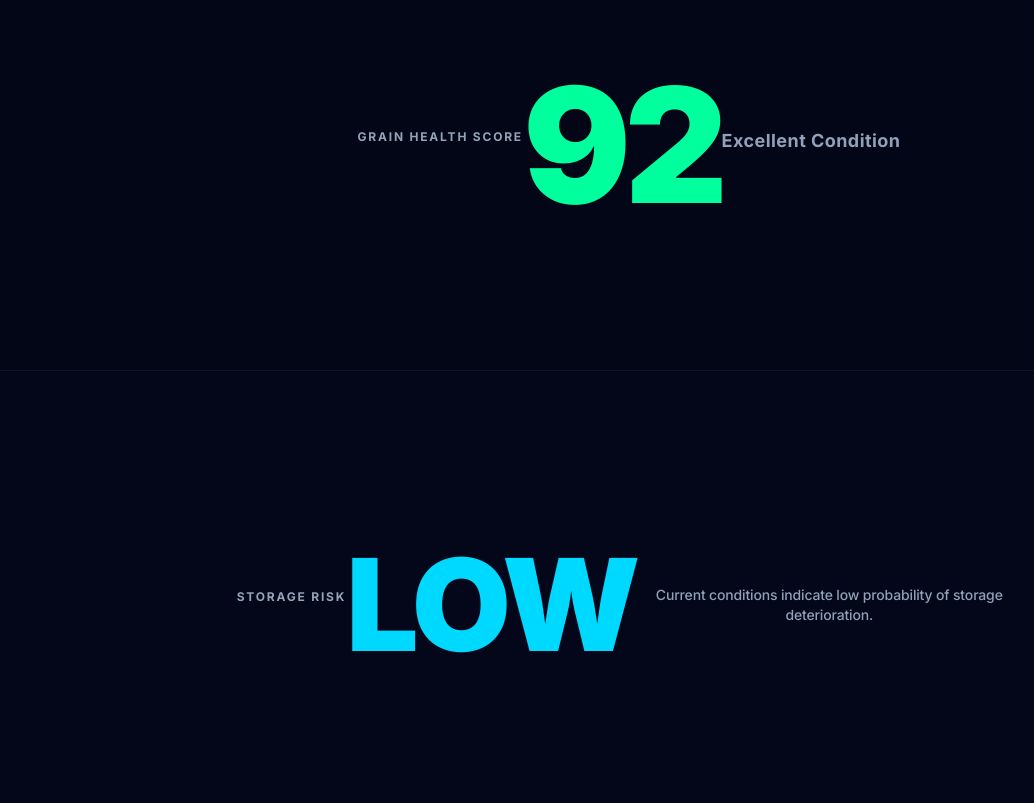
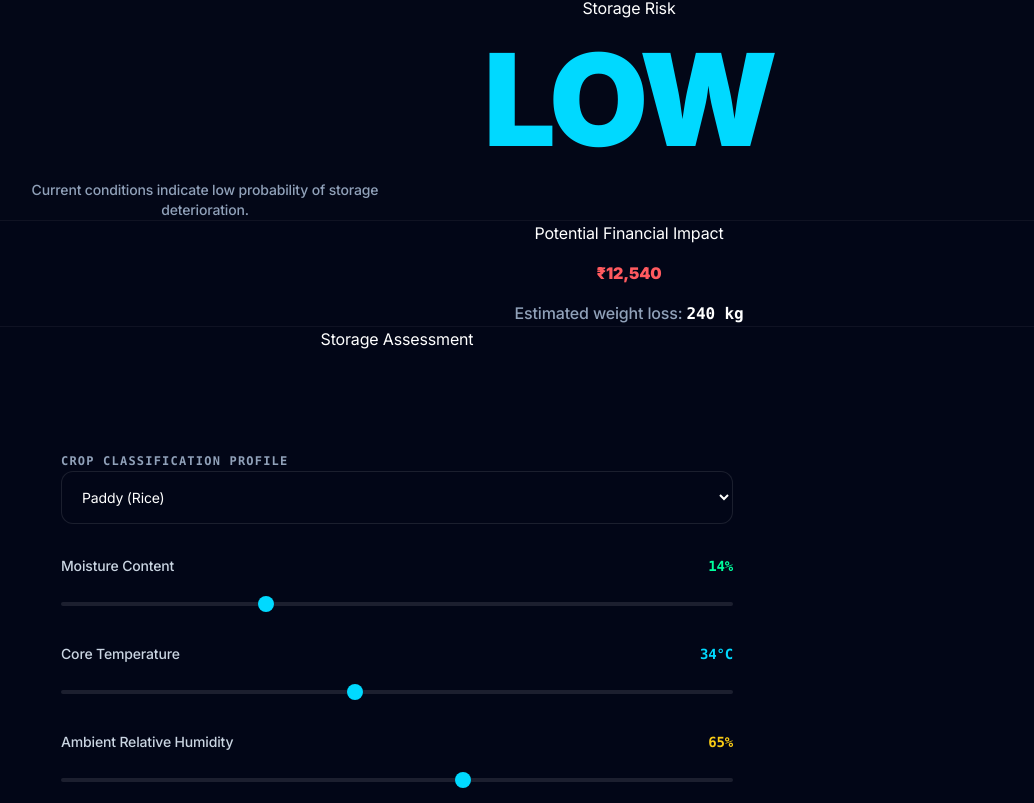
Before and after one commit to nleelaranga-ai/grain-guardian-frontend, a Next.js app: page / in a window 1280 px wide. Shown: the part 1617-2420 px from the top of the page, without its empty margins (11-1045 px from the left). Built offline with nearby package versions, Linux system fonts and the light colour scheme; no server answers.

Commit message:
Update globals.css

```diff
--- a/app/globals.css
+++ b/app/globals.css
@@ -1,9 +1,9 @@
 @import "tailwindcss";
 
 @theme {
-  /* Color System Configuration */
+  /* Exact Design System Mappings */
   --color-slate-950: #020617;
-  --color-slate-900: #0f172a;
+  --color-slate-900: rgba(15, 23, 42, 0.65);
   --color-emerald-400: #00FF9D;
   --color-cyan-400: #00D9FF;
   --color-yellow-400: #FACC15;
@@ -11,16 +11,11 @@
   --color-text-slate: #F8FAFC;
   --color-text-muted: #94A3B8;
 
-  /* Typography Scale Overrides */
-  --font-sans: "Inter", "system-ui", sans-serif;
-  --font-mono: "JetBrains Mono", "monospace";
-
-  /* Calm Cinematic Transitions */
-  --animate-fade-in: fadeIn 1.2s cubic-bezier(0.16, 1, 0.3, 1) forwards;
-  --animate-pulse-slow: pulse 4s cubic-bezier(0.4, 0, 0.6, 1) infinite;
+  /* Premium Micro-Interactions */
+  --animate-fade-in: fadeIn 0.6s cubic-bezier(0.16, 1, 0.3, 1) forwards;
 
   @keyframes fadeIn {
-    0% { opacity: 0; transform: translateY(24px); }
+    0% { opacity: 0; transform: translateY(12px); }
     100% { opacity: 1; transform: translateY(0); }
   }
 }
@@ -29,59 +24,72 @@
   body {
     background-color: var(--color-slate-950);
     color: var(--color-text-slate);
-    font-family: var(--font-sans);
+    font-family: "Inter", "system-ui", sans-serif;
     overflow-x: hidden;
     letter-spacing: -0.01em;
   }
 }
 
-/* Premium Apple-Inspired Storytelling Utilities */
-.premium-section {
-  padding-top: clamp(120px, 12vw, 180px);
-  padding-bottom: clamp(120px, 12vw, 180px);
-  display: flex;
-  flex-col: column;
-  justify-content: center;
-  align-items: center;
+/* Dense Analytics Grid Padding Systems */
+.analytics-section {
+  padding-top: clamp(56px, 6vw, 96px);
+  padding-bottom: clamp(56px, 6vw, 96px);
+  width: 100%;
 }
 
-.story-label {
-  font-size: 12px;
+.dense-label {
+  font-size: 0.75rem;
   font-weight: 700;
   text-transform: uppercase;
-  letter-spacing: 0.15em;
+  letter-spacing: 0.1em;
   color: var(--color-text-muted);
 }
 
-.giant-stat {
-  font-size: clamp(5rem, 13vw, 10rem);
+.metric-heading {
+  font-size: clamp(2.5rem, 5vw, 4rem);
   font-weight: 900;
-  line-height: 0.9;
-  letter-spacing: -0.04em;
+  line-height: 1;
+  letter-spacing: -0.03em;
 }
 
-.glass-card-subtle {
-  background: rgba(15, 23, 42, 0.45);
-  backdrop-filter: blur(18px);
-  -webkit-backdrop-filter: blur(18px);
-  border: 1px solid rgba(255, 255, 255, 0.05);
+/* Premium Information-Dense Cards (70% Content Focus) */
+.analytics-card {
+  background: rgba(15, 23, 42, 0.65);
+  backdrop-filter: blur(16px);
+  -webkit-backdrop-filter: blur(16px);
+  border: 1px solid rgba(255, 255, 255, 0.06);
   border-radius: 24px;
-  transition: all 0.4s cubic-bezier(0.16, 1, 0.3, 1);
+  transition: all 0.3s cubic-bezier(0.16, 1, 0.3, 1);
 }
 
-.glass-card-subtle:hover {
-  border-color: rgba(255, 255, 255, 0.1);
-  background: rgba(15, 23, 42, 0.6);
+.analytics-card:hover {
+  transform: translateY(-4px);
+  border-color: rgba(0, 217, 255, 0.2);
+  box-shadow: 0 12px 30px rgba(2, 6, 23, 0.4);
 }
 
-/* Custom minimal scrollbar */
-::-webkit-scrollbar {
-  width: 6px;
+/* Form controls styling reset */
+input[type="range"] {
+  -webkit-appearance: none;
+  appearance: none;
+  width: 100%;
+  height: 4px;
+  background: rgba(255, 255, 255, 0.1);
+  border-radius: 2px;
+  outline: none;
 }
-::-webkit-scrollbar-track {
-  background: #020617;
+
+input[type="range"]::-webkit-slider-thumb {
+  -webkit-appearance: none;
+  appearance: none;
+  width: 16px;
+  height: 16px;
+  border-radius: 50%;
+  background: #00D9FF;
+  cursor: pointer;
+  transition: transform 0.1s ease;
 }
-::-webkit-scrollbar-thumb {
-  background: #1e293b;
-  border-radius: 3px;
+
+input[type="range"]::-webkit-slider-thumb:hover {
+  transform: scale(1.2);
 }
```
